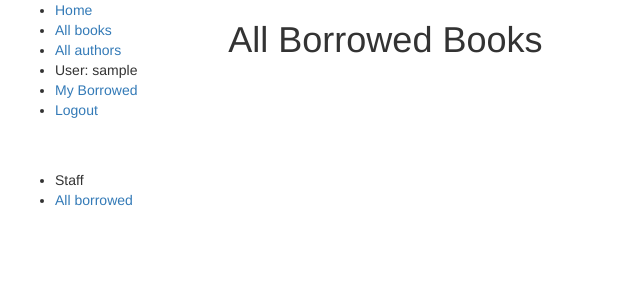
After one commit to tysky/MDNLocalLibrary, a Django app: page /catalog/borrowed/ in a window 1280 px wide. The commit adds this page. Shown: the top 300 px of the page, without its empty margins (0-640 px from the left). Run offline with Django 3.2, Linux system fonts and the light colour scheme; a user stored in the database is signed in; tables that the repository leaves empty hold one stand-in row (values such as "Sample post"); some libraries are stand-ins or nearby versions.

Commit message:
finish challenge with permisiions

```diff
--- a/locallibrary/catalog/templates/base_generic.html
+++ b/locallibrary/catalog/templates/base_generic.html
@@ -30,6 +30,10 @@
                     {% else %}
                         <li><a href="{% url 'login'%}?next={{request.path}}">Login</a> </li>
                     {% endif %}
+                    {% if perms.catalog.can_mark_returned %}
+                        <li style="margin-top: 50px;">Staff</li>
+                        <li><a href="{% url 'borrowed' %}">All borrowed</a></li>
+                    {% endif %}
                 </ul>
                 {% endblock %}
             </div>
--- /dev/null
+++ b/locallibrary/catalog/templates/catalog/borrowed_books.html
@@ -0,0 +1,12 @@
+{% extends "base_generic.html" %}
+{% block content %}
+    <h1>All Borrowed Books</h1>
+    {% if bookinstance_list %}
+        <ul>
+            {% for bookinst in bookinstance_list %}
+                <li><a href="{{ bookinst.book.get_absolute_url }}">{{ bookinst.book.title }}</a>
+                    <span class="{% if bookinst.is_overdue %}text-danger{% endif %}">({{ bookinst.due_back }}) - {{ bookinst.borrower }}</span></li>
+            {% endfor %}
+        </ul>
+    {% endif %}
+{% endblock %}
--- a/locallibrary/catalog/urls.py
+++ b/locallibrary/catalog/urls.py
@@ -9,4 +9,5 @@ urlpatterns = [
     url(r'^authors/$', views.AuthorListView.as_view(), name='authors'),
     url(r'^author/(?P<pk>\d+)', views.AuthorDetailView.as_view(), name='author-detail'),
     url(r'^mybooks/$', views.LoanedBooksByUserListView.as_view(), name='my-borrowed'),
+    url(r'^borrowed/$', views.BorrowedBooksListView.as_view(), name='borrowed'),
 ]
--- a/locallibrary/catalog/views.py
+++ b/locallibrary/catalog/views.py
@@ -1,7 +1,7 @@
 from django.shortcuts import render
 from django.views import generic
 from django.contrib.auth.decorators import login_required
-from django.contrib.auth.mixins import LoginRequiredMixin
+from django.contrib.auth.mixins import LoginRequiredMixin, PermissionRequiredMixin
 
 from .models import Book, Author, BookInstance, Genre
 
@@ -60,6 +60,7 @@ class AuthorDetailView(generic.DetailView):
         context['test'] = 'available'
         return context
 
+
 class LoanedBooksByUserListView(LoginRequiredMixin, generic.ListView):
     """
     Generic class-based view listing books on loan to current user.
@@ -70,3 +71,12 @@ class LoanedBooksByUserListView(LoginRequiredMixin, generic.ListView):
 
     def get_queryset(self):
         return BookInstance.objects.filter(borrower=self.request.user).filter(status__exact='o').order_by('due_back')
+
+
+class BorrowedBooksListView(PermissionRequiredMixin ,generic.ListView):
+    permission_required = 'catalog.can_mark_returned'
+    model = BookInstance
+    template_name = 'catalog/borrowed_books.html'
+
+    def get_queryset(self):
+        return BookInstance.objects.filter(status__exact='o').order_by('due_back')
```
Also changed, not shown: locallibrary/catalog/models.py (+7 -8 lines).
